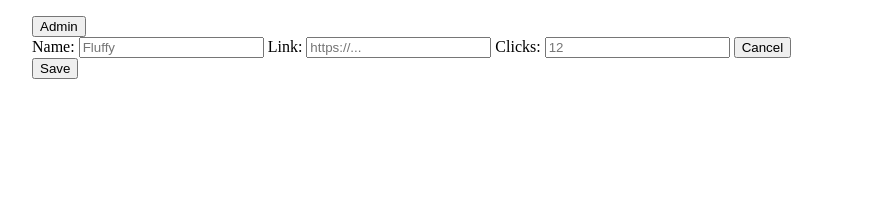
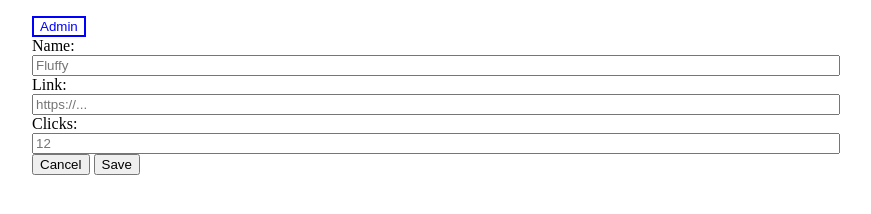
Before and after one commit to bunnydeviloper/cat-clicker-premium, a plain HTML site: page index.html in a window 1280 px wide. Both pictures are taken after a click on the button "Admin". Shown: the part 522-736 px from the top of the page, without its empty margins (208-1079 px from the left). Drawn offline with Linux system fonts and the light colour scheme.

Commit message:
update styling for form

```diff
--- a/css/styles.css
+++ b/css/styles.css
@@ -41,6 +41,21 @@ div#cat img {
   margin: 5px;
 }
 
+button#adminButton {
+  /* make button appear on the right... */
+  color: blue;
+  background-color: white;
+  border: 2px solid blue;
+}
+
+div#adminView {
+  display: none
+}
+
+div#adminView form input {
+  width: 100%;
+}
+
 @media screen and (max-width: 550px) {
   body, div#cat {
     width: 100%;
--- a/index.html
+++ b/index.html
@@ -21,7 +21,7 @@
       <div id="catList"></div>
     </section>
     <button id="adminButton">Admin</button>
-    <div id="adminView" style="display:none">
+    <div id="adminView">
       <form>
         <label for="inputName">Name: </label>
         <input type="text" id="inputName" placeholder="Fluffy">
```
